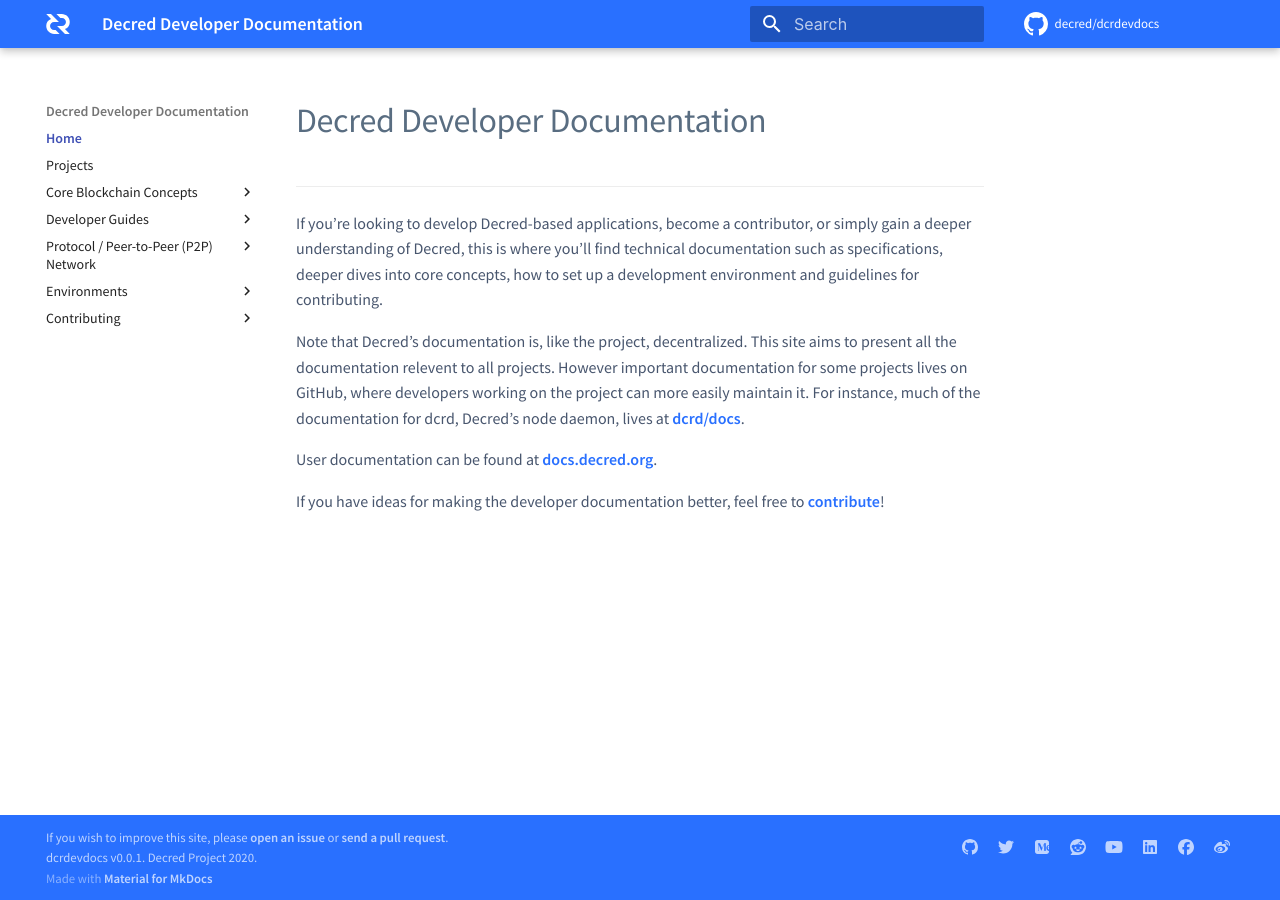
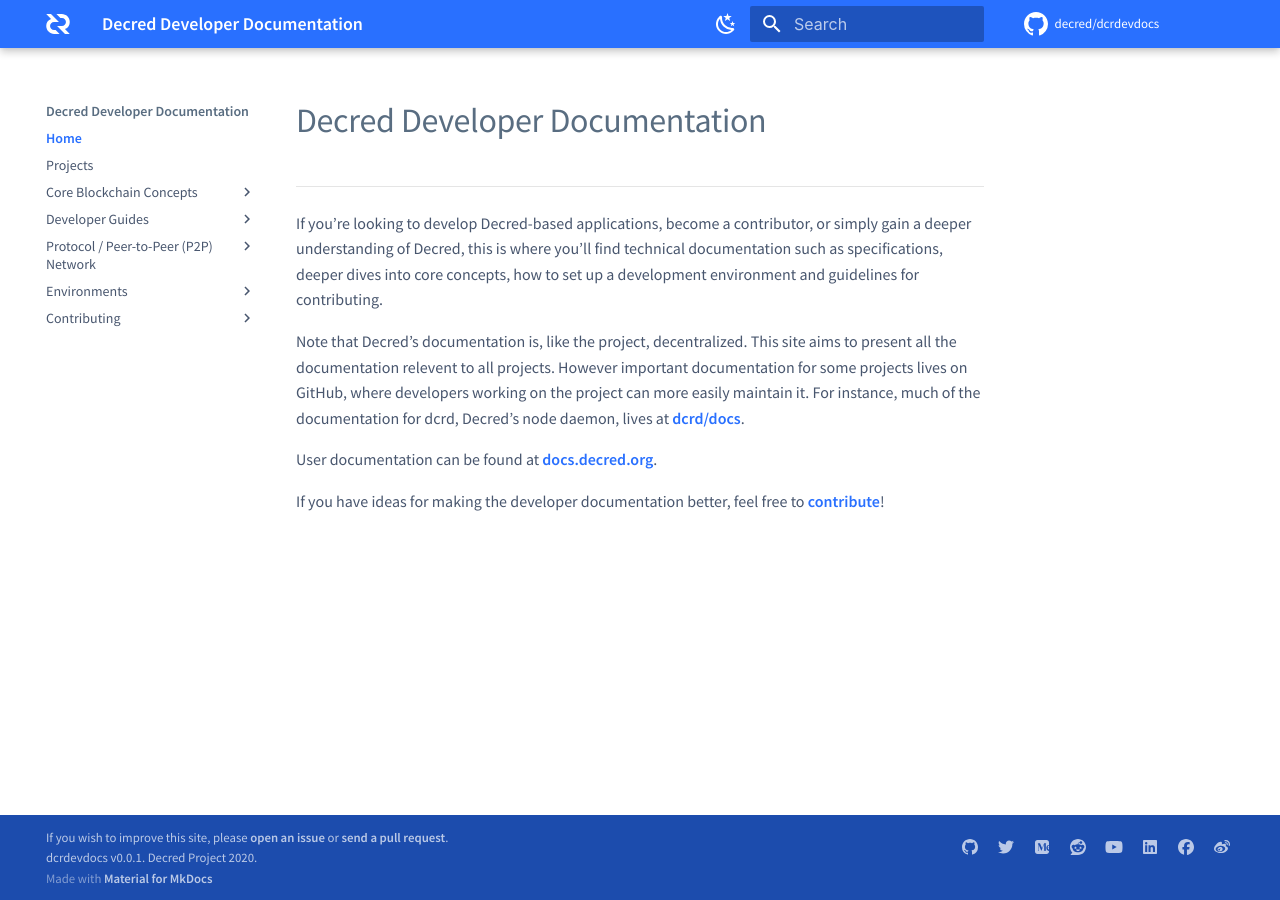
Before and after one commit to decred/dcrdevdocs, an MkDocs documentation site: the page built from docs/index.md, in a window 1280 px wide. Built offline with MkDocs 1.6.1 and Material for MkDocs 9.7.7, drawn with Linux system fonts in a browser that asks for light colours; comment, search, counter and statistics services are not loaded.

Commit message:
Dark mode (#97)

```diff
--- a/docs/css/fonts.css
+++ b/docs/css/fonts.css
@@ -61,39 +61,39 @@ pre, code {
 }
 
 .md-typeset h1 {
-    color         : #596D81;
+    color : var(--dcrdocs-h1-color);
     font-size     : 34px;
     text-transform: none;
 }
 
 .md-typeset h2 {
-    color         : #091440;
+    color : var(--dcrdocs-h2-color);
     font-size     : 26px;
     text-transform: none;
     font-weight   : bold;
 }
 
 .md-typeset h3 {
-    color         : #091440;
+    color : var(--dcrdocs-h3-color);
     font-size     : 23px;
     text-transform: none;
 }
 
 .md-typeset h4 {
-    color         : #091440;
+    color : var(--dcrdocs-h4-color);
     font-size     : 20px;
     text-transform: none;
     font-weight   : bold;
 }
 
 .md-typeset h5 {
-    color         : #091440;
+    color : var(--dcrdocs-h5-color);
     font-size     : 18px;
     text-transform: none;
 }
 
 .md-typeset h6 {
-    color         : #596D81;
+    color : var(--dcrdocs-h6-color);
     font-size     : 16px;
     text-transform: none;
     font-weight   : bold;
@@ -103,7 +103,6 @@ pre, code {
 .md-typeset ul,
 .md-typeset ol,
 .md-typeset table {
-    color    : #48566E;
     font-size: 16px;
 }
 
@@ -116,22 +115,13 @@ font-awesome icons */
 a.fa{
     font-weight: normal;
 }
-.md-typeset a:link,
-.md-typeset a:visited {
-    color: #2970FF;
-}
-.md-typeset a:hover,
-.md-typeset a:active {
-    color: #1A59F7;
-}
 
 .md-typeset blockquote {
-    border-left:.2rem solid #48566E;
+    border-left:.2rem solid var(--md-typeset-color);
 }
 .md-typeset blockquote p,
 .md-typeset blockquote ul,
 .md-typeset blockquote ol
- {
-    color:      #48566E;
+{
     font-style: italic;
 }
--- a/docs/css/style.css
+++ b/docs/css/style.css
@@ -1,14 +1,85 @@
-/* Override header and footer with decred dark blue*/
-.md-header,
-.md-footer-nav,
-.md-footer-meta,
-.md-nav__source {
-    background-color: #2970FF;
+[data-md-color-scheme="dcrdocs-light"] {
+    /* Header bg color */
+    --md-primary-fg-color:           #2970FF;
+    /* Mobile nav menu bg color */
+    --md-primary-fg-color--dark:     #2970FF;
+    /* Background */
+    --md-default-bg-color:           #fff;
+    /* h1 & table header bg */
+    --md-default-fg-color--light:    #596D81;
+    /* Edit icon (pencil) */
+    --md-default-fg-color--lighter:  #596D81;
+    /* <hr> */
+    --md-default-fg-color--lightest: rgba(0,0,0,0.1);
+    /* Main body text & h2, h3, etc. */
+    --md-typeset-color:              #48566E;
+    /* <a> */
+    --md-typeset-a-color:            #2970FF;
+    /* <a> :hover */
+    --md-accent-fg-color:            #1A59F7;
+    /* Footer */
+    --md-footer-fg-color:            #fff;
+    --md-footer-bg-color:            #2970FF;
+    /* Code */
+    --md-code-fg-color:              #48566E;
+    --md-code-bg-color:              #EDEFF1;
+    /* Admonitions */
+    --md-admonition-fg-color:        #48566E;
+    --md-admonition-bg-color:        #fff;
+    /* Custom colors for headings */
+    --dcrdocs-h1-color:              #596D81;
+    --dcrdocs-h2-color:              #091440;
+    --dcrdocs-h3-color:              #091440;
+    --dcrdocs-h4-color:              #091440;
+    --dcrdocs-h5-color:              #091440;
+    --dcrdocs-h6-color:              #596D81;
+    /* Custom colors for table headers */
+    --dcrdocs-table-bg-color:        #EDEFF1;
+    --dcrdocs-table-fg-color:        #091440;
+}
+
+[data-md-color-scheme="dcrdocs-dark"] {
+    /* Header bg color */
+    --md-primary-fg-color:           #091440;
+    /* Mobile nav menu bg color */
+    --md-primary-fg-color--dark:     #122c5c;
+    /* Background */
+    --md-default-bg-color:           #223767;
+    /* h1 & table header bg */
+    --md-default-fg-color--light:    #b7deee;
+    /* Edit icon (pencil) */
+    --md-default-fg-color--lighter:  #b7deee;
+    /* <hr> */
+    --md-default-fg-color--lightest: rgba(255,255,255,0.1);
+    /* Main body text & h2, h3, etc. */
+    --md-typeset-color:              #99c1e3;
+    /* <a> */
+    --md-typeset-a-color:            #4A92FF;
+    /* <a> hover */
+    --md-accent-fg-color:            #66A9FF;
+    /* Footer */
+    --md-footer-fg-color:            #E9F8FE;
+    --md-footer-bg-color:            #152042;
+    /* Code */
+    --md-code-fg-color:              #99c1e3;
+    --md-code-bg-color:              #152042;
+    /* Admonitions */
+    --md-admonition-fg-color:        #99c1e3;
+    --md-admonition-bg-color:        #223767;
+    /* Custom colors for headings */
+    --dcrdocs-h1-color:              #99c1e3;
+    --dcrdocs-h2-color:              #99c1e3;
+    --dcrdocs-h3-color:              #99c1e3;
+    --dcrdocs-h4-color:              #99c1e3;
+    --dcrdocs-h5-color:              #99c1e3;
+    --dcrdocs-h6-color:              #99c1e3;
+    /* Custom colors for table headers */
+    --dcrdocs-table-bg-color:        #152042;
+    --dcrdocs-table-fg-color:        #EDEFF1;
 }
 
 /* Highlight current page in nav menu */
 .md-nav__link--active {
-    color      : #536dfe;
     font-weight: bold;
 }
 
@@ -39,15 +110,6 @@ p img.dcr-icon {
     vertical-align: middle;
 }
 
-@media only screen and (max-width: 76.1875em){
-    .md-nav--primary .md-nav__title[for=__drawer] {
-        background-color: #2970FF;
-    }
-    .md-nav__source {
-        background-color: #2970FF;
-    }
-}
-
 /* Disable min-width for headers in tables with at least 7 columns */
 .md-typeset table:not([class]) th:first-child:nth-last-child(n+7),
 .md-typeset table:not([class]) th:first-child:nth-last-child(n+7) ~ th {
@@ -74,10 +136,10 @@ details .md-typeset__table code{
 }
 
 .md-typeset table:not([class]) th{
-    background-color: #EDEFF1;
+    background-color: var(--dcrdocs-table-bg-color);
     font-size: 13px;
     font-weight: bold;
-    color: #091440;
+    color: var(--dcrdocs-table-fg-color);
 }
 .md-typeset table:not([class]) td{
     font-size: 13px;
@@ -91,13 +153,11 @@ details .md-typeset__table code{
     padding-left: 4px;
     padding-right: 4px;
     border-radius: 3px;
-    background-color: #EDEFF1;
     box-shadow: none;
 }
 
 .md-typeset pre>code {
     border-radius: 3px;
-    background-color: #EDEFF1;
 }
 
 .tabbed-set {
--- a/mkdocs.yml
+++ b/mkdocs.yml
@@ -8,6 +8,28 @@ theme:
     - navigation.instant
   icon:
     repo: octicons/mark-github-16
+  palette:
+    # Light mode
+    - media: "(prefers-color-scheme: light)"
+      scheme: dcrdocs-light
+      # Primary and accent colours should be fully overridden by dcrdocs-light theme.
+      # If any green shows up in the site, thats a bug.
+      primary: green
+      accent: green
+      toggle:
+        icon: material/weather-night
+        name: Switch to dark mode
+
+    # Dark mode
+    - media: "(prefers-color-scheme: dark)"
+      scheme: dcrdocs-dark
+      # Primary and accent colours should be fully overridden by dcrdocs-dark theme.
+      # If any green shows up in the site, thats a bug.
+      primary: green
+      accent: green
+      toggle:
+        icon: material/weather-sunny
+        name: Switch to light mode
 extra:
   social:
     - icon: octicons/mark-github-16
--- a/requirements.txt
+++ b/requirements.txt
@@ -1,4 +1,4 @@
 mkdocs==1.1.2
-mkdocs-material==7.1.3
+mkdocs-material==7.1.4
 mkdocs-material-extensions==1.0.1
 mkdocs-markdownextradata-plugin==0.2.4
```
